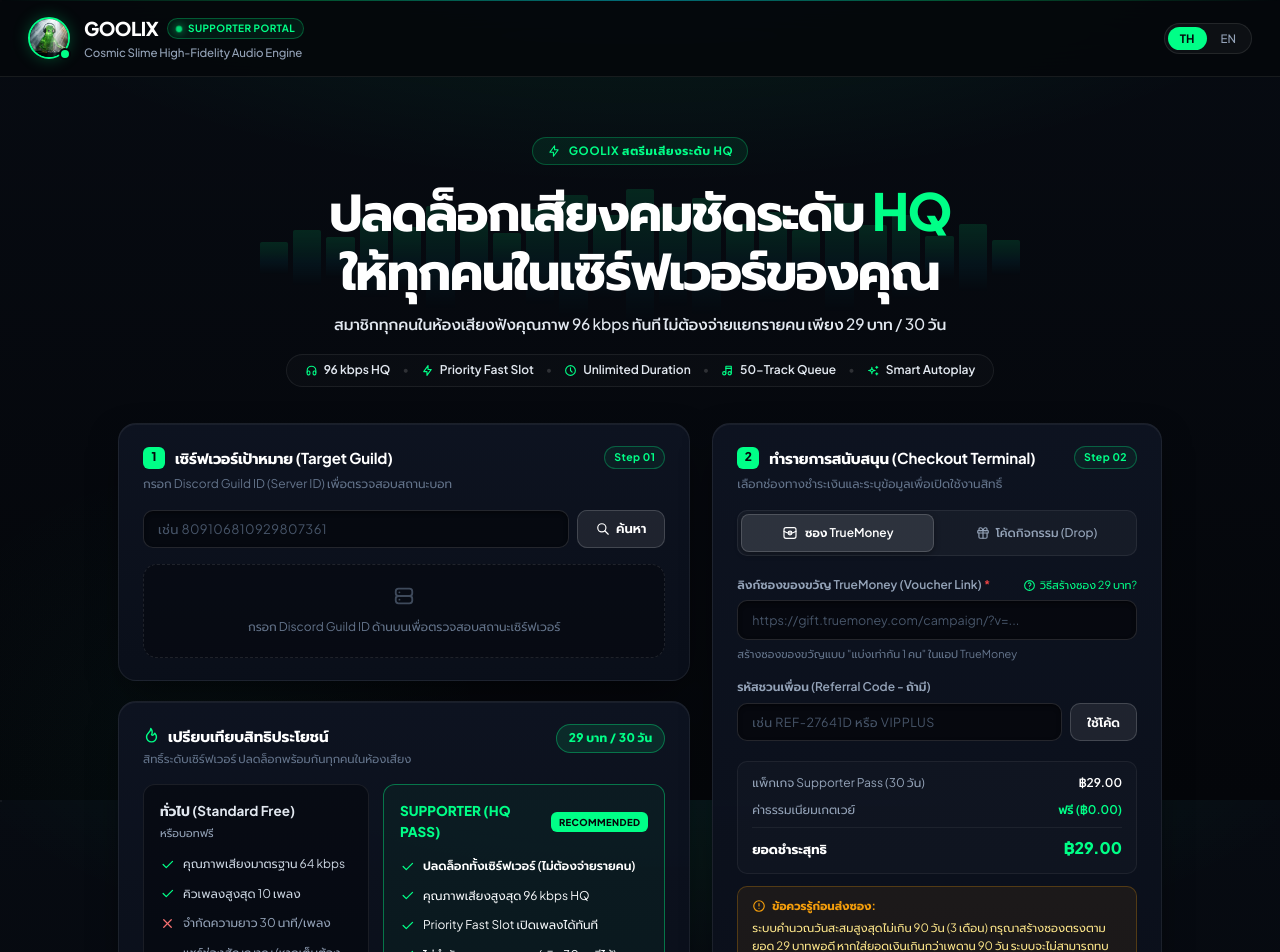
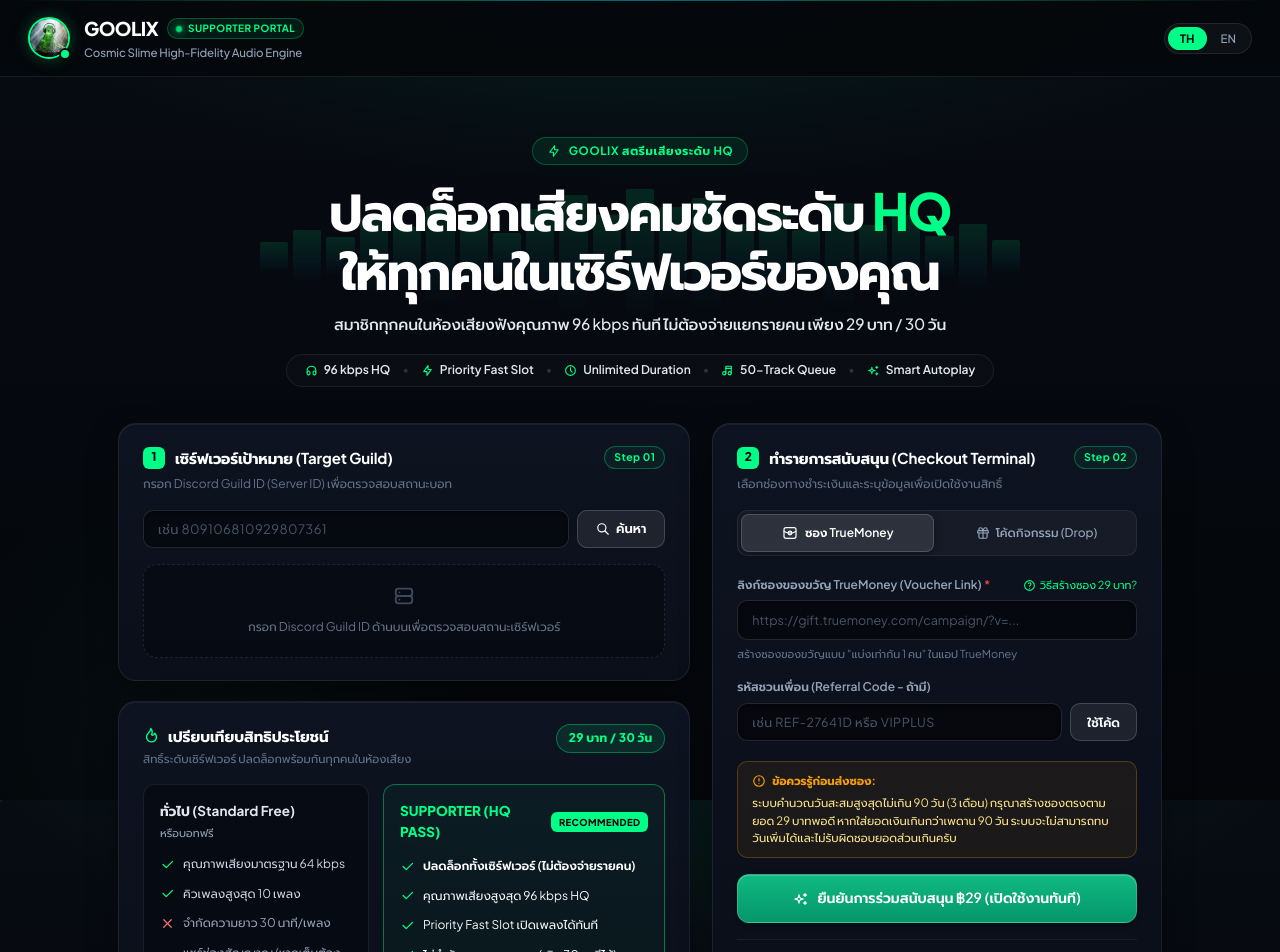
Before and after one commit to Guslaier/BotDis-ETP, a React (Vite) app in the folder frontend/: page / in a window 1280 px wide. Shown: the top 952 px of the page. Built offline with nearby package versions, Linux system fonts and the light colour scheme.

Commit message:
refactor(topup): remove commercial invoice breakdown to maintain donation framing

```diff
--- a/frontend/src/components/TopupView.jsx
+++ b/frontend/src/components/TopupView.jsx
@@ -224,7 +224,7 @@ export default function TopupView({ lang, onToast }) {
 
   const formatExpiry = (timestamp) => {
     if (!timestamp || timestamp <= Date.now()) {
-      return lang === 'th' ? 'ยังไม่มีแพ็กเกจ (ทั่วไป)' : 'No Active Supporter';
+      return lang === 'th' ? 'ยังไม่มีสถานะ Supporter (ทั่วไป)' : 'No Active Supporter';
     }
     const diff = timestamp - Date.now();
     const days = Math.floor(diff / (1000 * 60 * 60 * 24));
@@ -595,7 +595,7 @@ export default function TopupView({ lang, onToast }) {
                     border: '1px solid ' + (guildData.guild.isSupporter ? 'rgba(0, 255, 135, 0.28)' : 'var(--border-subtle)')
                   }}>
                     <span style={{ fontSize: 12, color: 'var(--text-sub)', whiteSpace: 'nowrap' }}>
-                      {lang === 'th' ? 'สถานะแพ็กเกจ:' : 'Current Tier:'}
+                      {lang === 'th' ? 'สถานะ:' : 'Status:'}
                     </span>
                     <span style={{
                       fontWeight: 800,
@@ -985,7 +985,7 @@ export default function TopupView({ lang, onToast }) {
 
                 <input
                   type="text"
-                  placeholder={isMaxStacked ? (lang === 'th' ? 'เซิร์ฟเวอร์มีวันสะสมครบ 90 วันแล้ว (ล็อกการเติมเงิน)' : 'Server reached 90-day max cap') : "https://gift.truemoney.com/campaign/?v=..."}
+                  placeholder={isMaxStacked ? (lang === 'th' ? 'เซิร์ฟเวอร์มีวันสะสมครบ 90 วันแล้ว (ล็อกการร่วมสนับสนุน)' : 'Server reached 90-day max cap') : "https://gift.truemoney.com/campaign/?v=..."}
                   value={voucher}
                   onChange={(e) => setVoucher(e.target.value)}
                   disabled={isMaxStacked}
@@ -1071,43 +1071,11 @@ export default function TopupView({ lang, onToast }) {
                     {referrerName && (
                       <div style={{ fontSize: 11.5, color: 'var(--slime-green)', marginTop: 6, display: 'flex', alignItems: 'center', gap: 6, fontWeight: 600 }}>
                         <IconCircleCheck size={13} />
-                        <span>{lang === 'th' ? `ผู้แนะนำ: เซิร์ฟเวอร์ ${referrerName} (+30 วันเมื่อเติมเงิน)` : `Referrer: ${referrerName}`}</span>
+                        <span>{lang === 'th' ? `ผู้แนะนำ: เซิร์ฟเวอร์ ${referrerName} (+30 วันเมื่อร่วมสนับสนุน)` : `Referrer: ${referrerName}`}</span>
                       </div>
                     )}
                   </>
                 )}
-              </div>
-
-              {/* Order Breakdown / Pricing Summary */}
-              <div style={{
-                marginBottom: 12,
-                padding: '12px 14px',
-                borderRadius: 10,
-                background: 'rgba(255, 255, 255, 0.02)',
-                border: '1px solid rgba(255, 255, 255, 0.06)',
-                display: 'flex',
-                flexDirection: 'column',
-                gap: 8,
-                fontSize: 12
-              }}>
-                <div style={{ display: 'flex', justifyContent: 'space-between', color: 'var(--text-sub)' }}>
-                  <span>{lang === 'th' ? 'แพ็กเกจ Supporter Pass (30 วัน)' : 'Supporter Pass (30 Days)'}</span>
-                  <span style={{ fontWeight: 600, color: '#FFF' }}>฿{priceRate}.00</span>
-                </div>
-                <div style={{ display: 'flex', justifyContent: 'space-between', color: 'var(--text-sub)' }}>
-                  <span>{lang === 'th' ? 'ค่าธรรมเนียมเกตเวย์' : 'Gateway Fee'}</span>
-                  <span style={{ color: 'var(--slime-green)', fontWeight: 600 }}>{lang === 'th' ? 'ฟรี (฿0.00)' : 'Free (฿0.00)'}</span>
-                </div>
-                <div style={{
-                  display: 'flex',
-                  justifyContent: 'space-between',
-                  alignItems: 'center',
-                  paddingTop: 8,
-                  borderTop: '1px solid rgba(255, 255, 255, 0.06)'
-                }}>
-                  <span style={{ fontWeight: 700, color: '#FFF', fontSize: 13 }}>{lang === 'th' ? 'ยอดชำระสุทธิ' : 'Total Amount'}</span>
-                  <span style={{ fontWeight: 800, color: 'var(--slime-green)', fontSize: 16, fontFamily: 'var(--font-mono)' }}>฿{priceRate}.00</span>
-                </div>
               </div>
 
               {/* Important Contribution & 90-Day Cap Tip Box */}
@@ -1170,8 +1138,8 @@ export default function TopupView({ lang, onToast }) {
                     <span>{lang === 'th' ? 'กำลังตรวจสอบยอดและทำรายการ...' : 'Verifying Voucher...'}</span>
                   ) : (
                     <>
-                      <IconLock size={16} />
-                      <span>{lang === 'th' ? `ยืนยันการสนับสนุน ฿${priceRate} (เปิดใช้งานทันที)` : `Confirm Support ฿${priceRate} (Instant Activation)`}</span>
+                      <IconSparkles size={16} />
+                      <span>{lang === 'th' ? `ยืนยันการร่วมสนับสนุน ฿${priceRate} (เปิดใช้งานทันที)` : `Confirm Contribution ฿${priceRate} (Instant Activation)`}</span>
                     </>
                   )}
                 </button>
```
Also changed, not shown: 6 other files (tests, documents, lock files or other folders).
